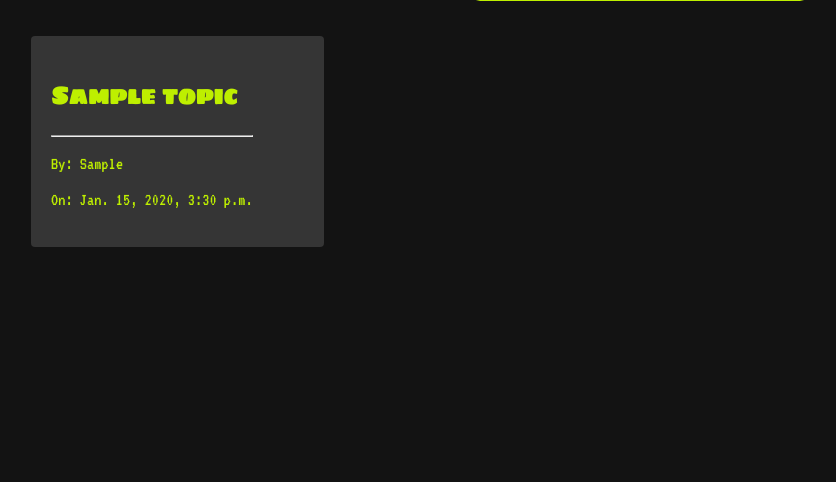
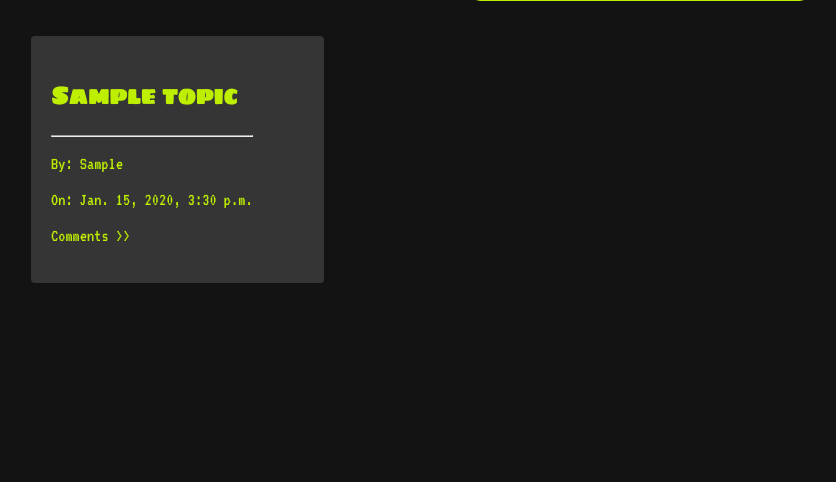
Before and after one commit to DarkSchokolade/BigBoringBlog, a Django app: page /topics/1/ in a window 1280 px wide. Shown: the part 210-692 px from the top of the page, without its empty margins (0-836 px from the left). Run offline with Django 3.2, Linux system fonts and the light colour scheme; tables that the repository leaves empty hold one stand-in row (values such as "Sample post"); some web fonts are replaced.

Commit message:
minor fix

```diff
--- a/BigBoringBlog/templates/BigBoringBlog/topics.html
+++ b/BigBoringBlog/templates/BigBoringBlog/topics.html
@@ -15,6 +15,7 @@
                 <hr>
                 <p>By: {{ topic.created_by }}</p>
                 <p>On: {{ topic.created_at }}</p>
+                <p>Comments >></p>
             </div>
         </div>
     </a>
--- a/BigBoringBlog/views.py
+++ b/BigBoringBlog/views.py
@@ -44,7 +44,7 @@ def CommentSection(request, p_key):
             post.save()
 
     posts = topic.posts.all().order_by('-created_at')
-    context = {'topic': topic, 'posts': posts, 'form':form}
+    context = {'topic': topic, 'posts': posts, 'form': form}
     return render(request, 'BigBoringBlog/posts.html', context)
 
 def AboutPage(request):
```
